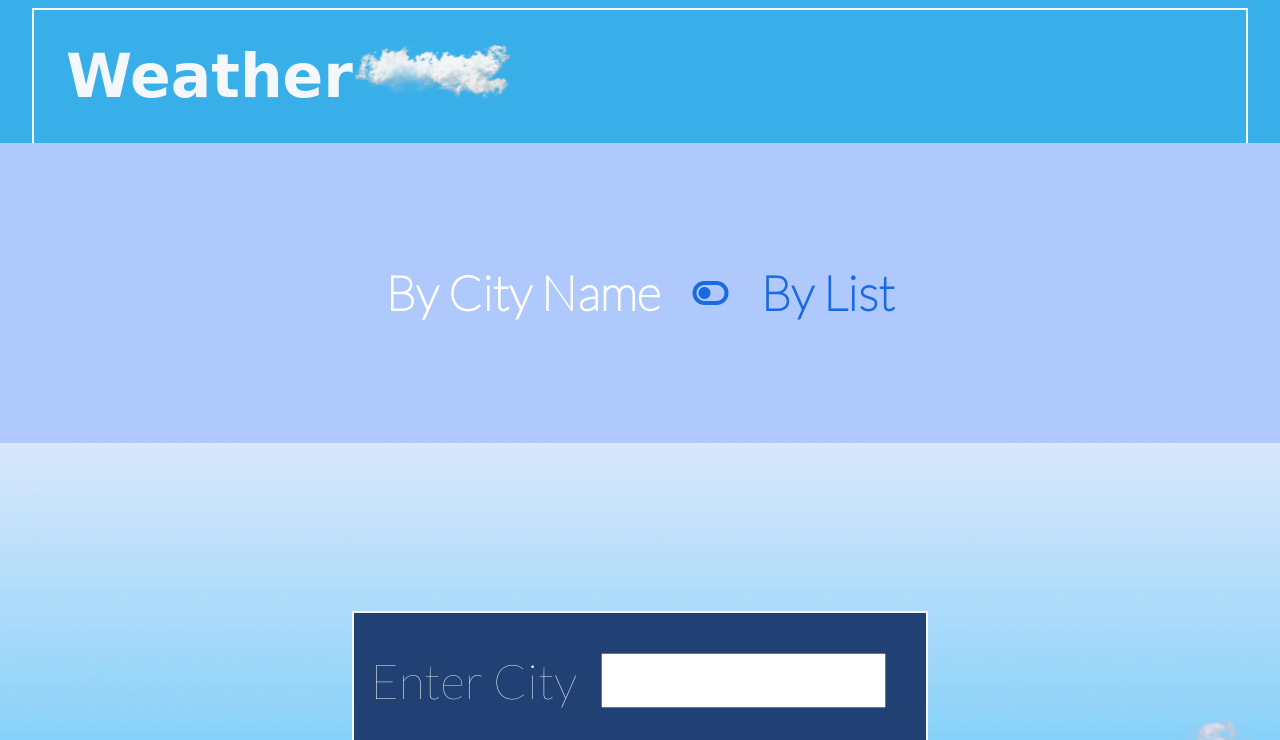
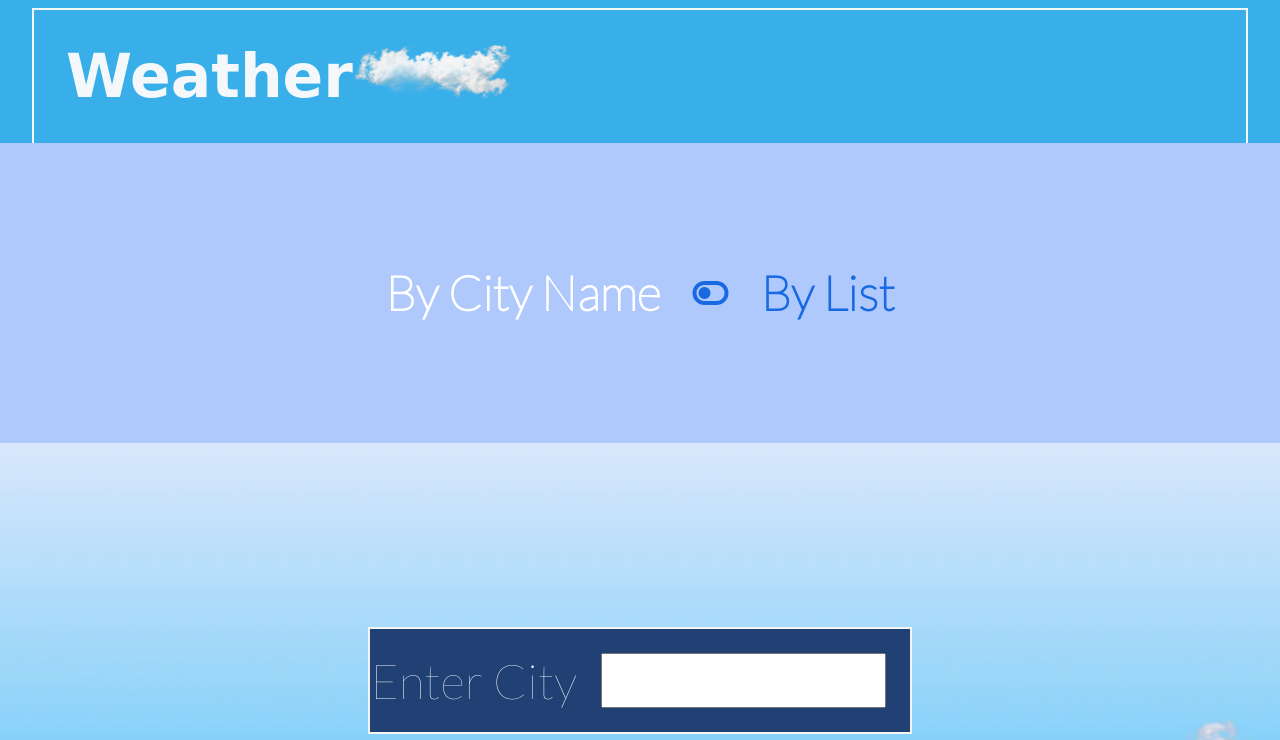
Before and after one commit to priyang12/weather-react, a React (Create React App) app: page / in a window 1280 px wide. Shown: the top 740 px of the page. Built offline with nearby package versions, Linux system fonts and the light colour scheme; the HTML template or start-up script is replaced by a standard one.

Commit message:
Fixed over-flow

```diff
--- a/src/App.css
+++ b/src/App.css
@@ -272,7 +272,6 @@ nav img {
   border: 2px solid #f4f4f4;
   background-color: #214074;
   display: flex;
-  padding: 1em;
   margin-bottom: 3.5em;
 }
 #search #getWeather {
```
